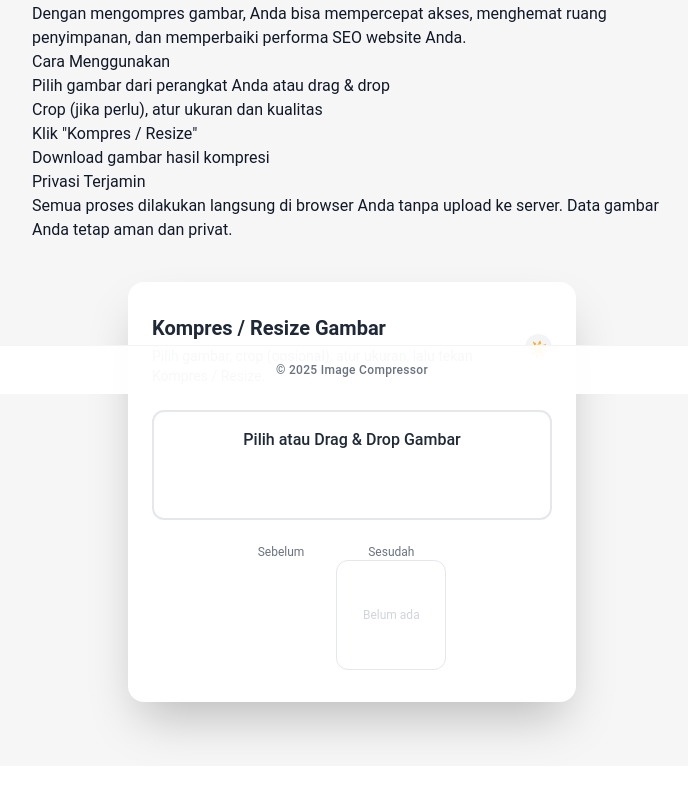
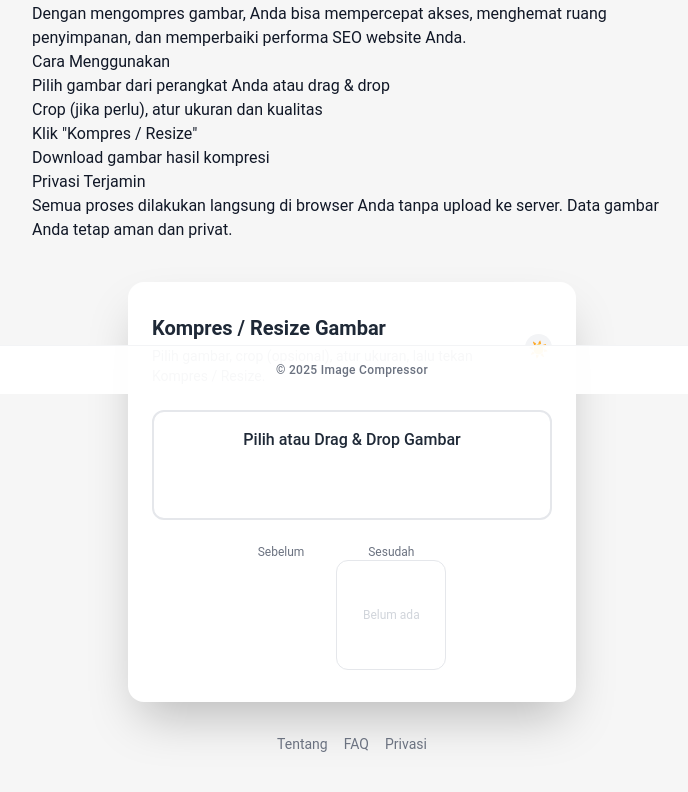
Before and after one commit to pejuangreceh5/Image-Resizer, a Next.js app: page / in a window 1280 px wide. Shown: the part 406-1198 px from the top of the page, without its empty margins (288-976 px from the left). Before the commit the page ends 1172 px from the top, so only its background shows below. Built offline with nearby package versions, Linux system fonts and the light colour scheme.

Commit message:
Update page.tsx

```diff
--- a/app/page.tsx
+++ b/app/page.tsx
@@ -57,6 +57,13 @@ export default function Page() {
       {/* Komponen utama aplikasi */}
       <ImageCompressor />
 
+      {/* Navigasi tambahan */}
+      <div className="text-center mt-8 text-sm text-gray-500">
+        <a href="/about" className="mx-2 hover:underline">Tentang</a>
+        <a href="/faq" className="mx-2 hover:underline">FAQ</a>
+        <a href="/privacy" className="mx-2 hover:underline">Privasi</a>
+      </div>
+
       <footer className="fixed bottom-0 left-0 w-full flex justify-center py-4 bg-white/95 dark:bg-gray-900/95 border-t border-gray-100 dark:border-gray-700 text-gray-500 dark:text-gray-400 text-xs font-medium tracking-wide rounded-t-2xl transition-colors">
         © 2025 Image Compressor
       </footer>
```
